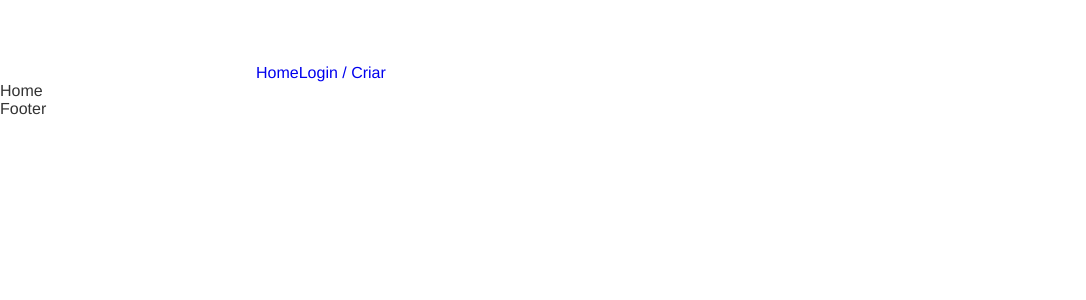
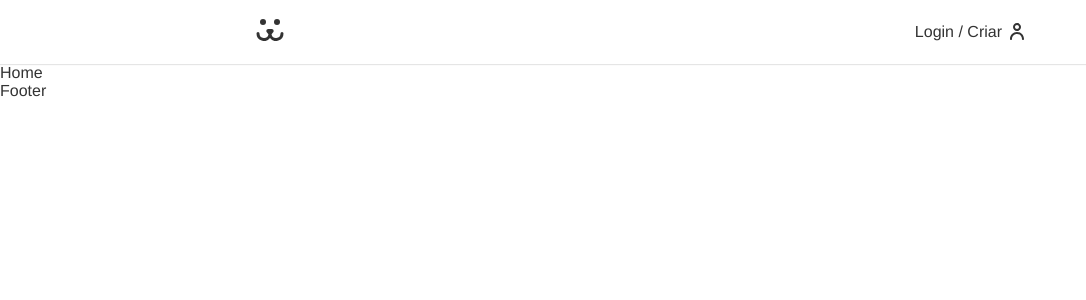
Before and after one commit to rafaasimi/Dogs-Origamid, a React (Create React App) app: page / in a window 1280 px wide. Shown: the top 300 px of the page, without its empty margins (0-1086 px from the left). Built offline with nearby package versions, Linux system fonts and the light colour scheme.

Commit message:
Add classes e estilização do header.

```diff
--- a/src/Components/Header.js
+++ b/src/Components/Header.js
@@ -1,14 +1,21 @@
 import React from "react";
+import styles from "./Header.module.css";
 import { Link } from "react-router-dom";
-import styles from "./Header.module.css";
+import { ReactComponent as Dogs } from "../Assets/dogs.svg";
 
 const Header = () => {
-  return <div className={styles.header}>
-    <nav className="container">
-      <Link to="/" end>Home</Link>
-      <Link to="login" end>Login / Criar</Link>
-    </nav>
-  </div>;
+  return (
+    <header className={styles.header}>
+      <nav className={`${styles.nav} container`}>
+        <Link to="/" className={styles.logo} aria-label="Dogs - Home">
+          <Dogs />
+        </Link>
+        <Link to="/login" className={styles.login}>
+          Login / Criar
+        </Link>
+      </nav>
+    </header>
+  );
 };
 
 export default Header;
--- a/src/Components/Header.module.css
+++ b/src/Components/Header.module.css
@@ -0,0 +1,36 @@
+.header {
+    box-shadow: 0px 1px 1px rgba(0, 0, 0, 0.1);
+    position: fixed;
+    width: 100%;
+    z-index: 100;
+    background: white;
+    top: 0;
+}
+
+.nav {
+    display: flex;
+    justify-content: space-between;
+    align-items: center;
+    height: 4rem;
+}
+
+.logo {
+    padding: .5rem 0;
+}
+
+.login {
+    color: #333;
+    display: flex;
+    align-items: center;
+}
+
+.login::after {
+    content: '';
+    display: inline-block;
+    width: 14px;
+    height: 17px;
+    background: url('../Assets/usuario.svg') no-repeat center center;
+    margin-left: .5rem;
+    position: relative;
+    top: -1px;
+}
```
